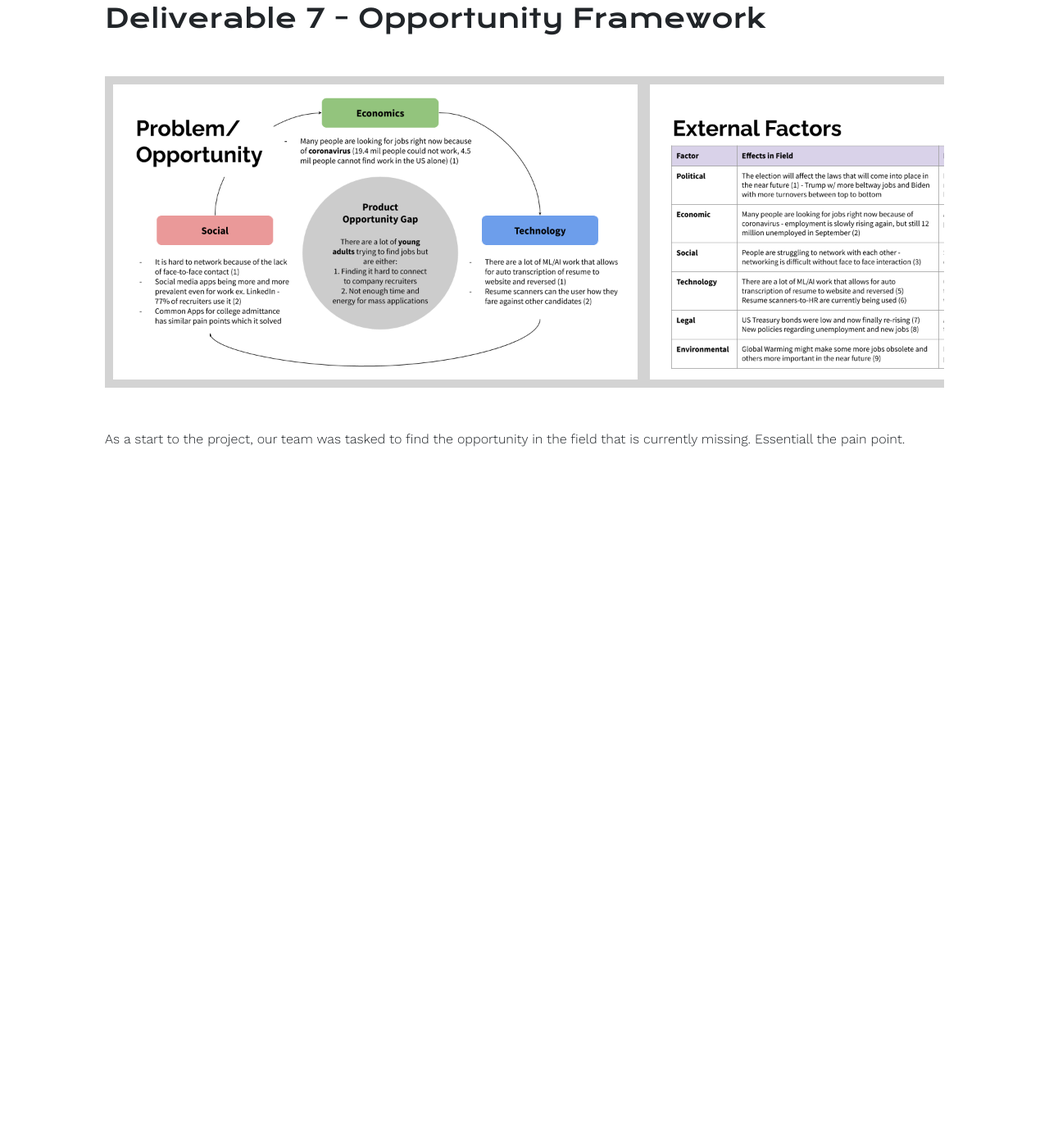
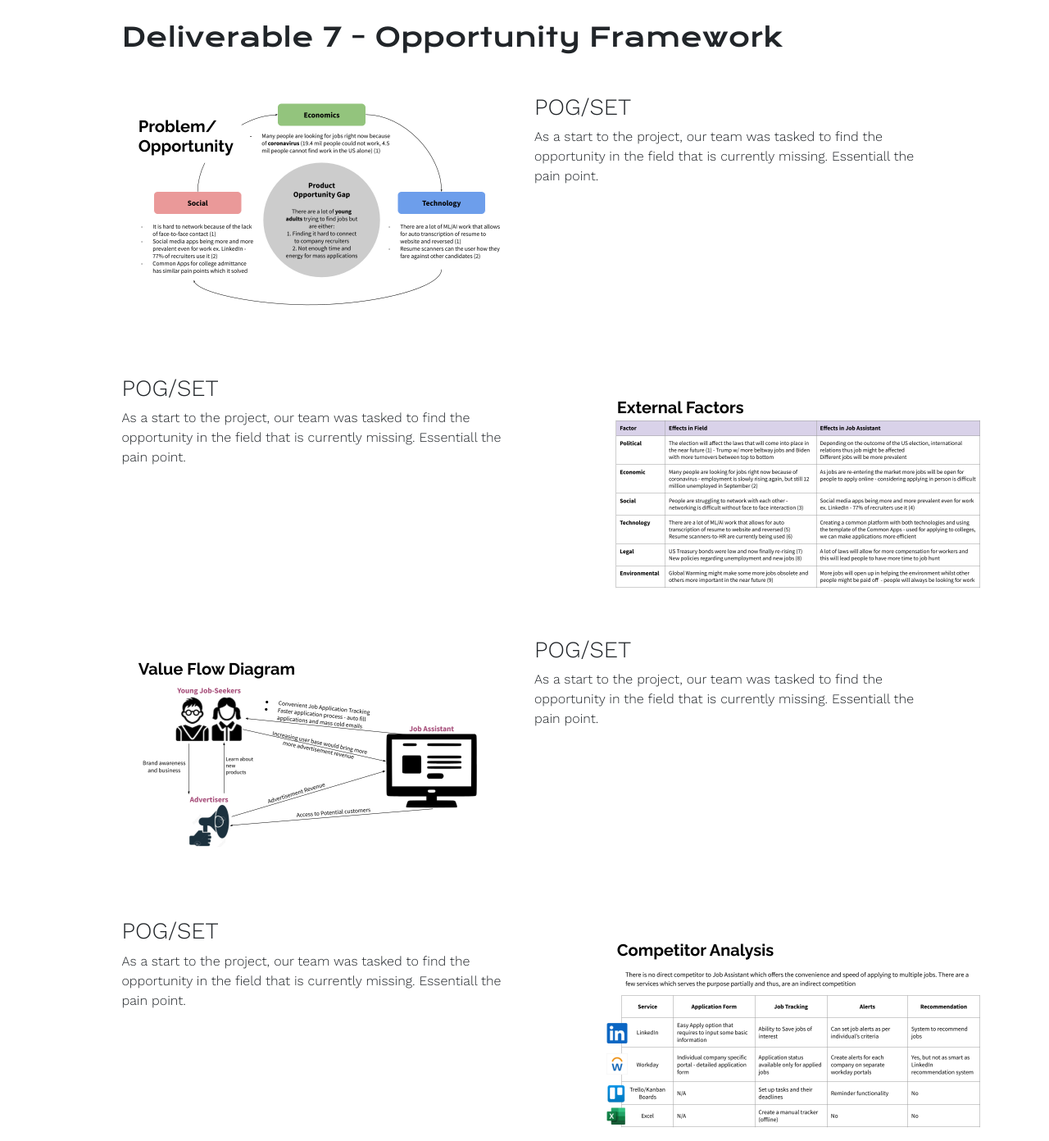
Before and after one commit to jessli2117/67470-jobassistant, a plain HTML site: page index.html in a window 1280 px wide. Shown: the part 1085-2477 px from the top of the page at 82% size. Before the commit the page ends 1697 px from the top, so only its background shows below. Drawn offline with nearby package versions, Linux system fonts and the light colour scheme; a web font is replaced by a local one.

Commit message:
added more items

```diff
--- a/index.html
+++ b/index.html
@@ -29,9 +29,11 @@
 
 
   <div class="parallax"></div>
+  <div class="row text-center">
     <div class="hero-text" data-aos="fade-down" data-aos-duration="2000" data-aos-anchor-placement="top-bottom">
-    <h1>JobAssistant</h1>
+      <h1 class="text-center" style="margin-left: 2%;">JobAssistant</h1>
       <h3 style="font-style: italic;">Help you get the job of you dreams</h3>
+    </div>
   </div>
   <a class="scroll-down" href="#d7">
     <div class="hero-text-arrow"><i class="fa fa-chevron-down" aria-hidden="false" data-aos-delay="1000"
@@ -44,20 +46,115 @@
 
 
   <!-- Deliverable 7 -->
-  <section id="d7" class="regular-background element " style="margin-bottom: 2%;" data-aos="fade-right"
-    data-aos-delay="600" data-aos-duration="1000">
+  <section id="d7">
+    <div class="element" data-aos="fade-right" data-aos-delay="600" data-aos-duration="1000">
+      <h2 class="subheading"> Deliverable 7 - Opportunity Framework</h2>
 
-    <h2 class="subheading"> Deliverable 7 - Opportunity Framework</h2>
+
+      <!-- POG/SET -->
+      <div class="row slide-section">
+        <div class="col-6">
+          <img src="images/d7opportunityframing/1.png" data-aos="fade-right" data-aos-anchor-placement="center-center"
+            data-aos-duration="1000" width="auto" height="270" class="align-self-start">
+        </div>
+        <div class="col-6">
+          <h3> POG/SET</h3>
+          <p>
+
+            As a start to the project, our team was tasked to find the opportunity in the field that is currently
+            missing.
+            Essentiall the pain point.
+
+          </p>
+
+        </div>
+      </div>
+      <br>
+
+
+      <!-- PESTLE -->
+      <div class="row slide-section justify-content-center">
+        <div class="col-6">
+          <h3> POG/SET</h3>
+          <p>
+
+            As a start to the project, our team was tasked to find the opportunity in the field that is currently
+            missing.
+            Essentiall the pain point.
+
+          </p>
+        </div>
+        <div class="col-6">
+          <div class="offset-lg-2">
+            <img src="images/d7opportunityframing/2.png" data-aos="fade-left" data-aos-anchor-placement="center-center"
+              data-aos-duration="1000" width="auto" height="270">
+            <!-- style="margin-right: 25%"> -->
+          </div>
+
+        </div>
+      </div>
+
+
+      <!-- POG/SET -->
+      <div class="row slide-section">
+        <div class="col-6">
+          <img src="images/d7opportunityframing/3.png" data-aos="fade-right" data-aos-anchor-placement="center-center"
+            data-aos-duration="1000" width="auto" height="270" class="align-self-start">
+        </div>
+        <div class="col-6">
+          <h3> POG/SET</h3>
+          <p>
+
+            As a start to the project, our team was tasked to find the opportunity in the field that is currently
+            missing.
+            Essentiall the pain point.
+
+          </p>
+
+        </div>
+      </div>
+      <br>
+
+
+      <!-- PESTLE -->
+      <div class="row slide-section justify-content-center">
+        <div class="col-6">
+          <h3> POG/SET</h3>
+          <p>
+
+            As a start to the project, our team was tasked to find the opportunity in the field that is currently
+            missing.
+            Essentiall the pain point.
+
+          </p>
+        </div>
+        <div class="col-6">
+          <div class="offset-sm-2">
+            <img src="images/d7opportunityframing/4.png" data-aos="fade-left" data-aos-anchor-placement="center-center"
+              data-aos-duration="1000" width="auto" height="270">
+            <!-- style="margin-right: 25%"> -->
+          </div>
+
+        </div>
+      </div>
+
+  </section>
+
+
+  <!-- Deliverable 8 -->
+  <section id="d8" class="other-background">
+    <div class="element" data-aos="fade-left" data-aos-delay="600" data-aos-duration="1000">
+      <h2 class="subheading"> Deliverable 8 - Customer Insights</h2>
 
       <ul class="images">
         <!-- Inline styles added for demonstration purposes only. -->
-      <li><img src="images/d7opportunityframing/1.png" alt="d7" width="640" height="360"></li>
-      <li><img src="images/d7opportunityframing/2.png" alt="d7" width="640" height="360"></li>
-      <li><img src="images/d7opportunityframing/3.png" alt="d7" width="640" height="360"></li>
-      <li><img src="images/d7opportunityframing/4.png" alt="d7" width="640" height="360"></li>
-      <li><img src="images/d7opportunityframing/5.png" alt="d7" width="640" height="360"></li>
-      <li><img src="images/d7opportunityframing/6.png" alt="d7" width="640" height="360"></li>
-      <li><img src="images/d7opportunityframing/7.png" alt="d7" width="640" height="360"></li>
+        <li><img src="images/d8customerinsights/1.png" alt="d7" width="640" height="360"></li>
+        <li><img src="images/d8customerinsights/2.png" alt="d7" width="640" height="360"></li>
+        <li><img src="images/d8customerinsights/3.png" alt="d7" width="640" height="360"></li>
+        <li><img src="images/d8customerinsights/4.png" alt="d7" width="640" height="360"></li>
+        <li><img src="images/d8customerinsights/5.png" alt="d7" width="640" height="360"></li>
+        <li><img src="images/d8customerinsights/6.png" alt="d7" width="640" height="360"></li>
+        <li><img src="images/d8customerinsights/7.png" alt="d7" width="640" height="360"></li>
       </ul>
       <!-- <br> -->
 
@@ -67,6 +164,7 @@
         Essentiall the pain point.
 
       </p>
+    </div>
   </section>
 
 
--- a/style.css
+++ b/style.css
@@ -7,13 +7,9 @@ body {
 
 
 h1 {
-    /* font-family: 'Work Sans', sans-serif; */
-    /* font-weight: 800; */
     font-family: 'Krona One', sans-serif;
     font-weight: 900;
     font-size: 72px;
-    /* font-stretch: extra-expanded; */
-    /* font-family: 'Krona One', sans-serif; */
 }
 
 h2 {
@@ -31,19 +27,26 @@ p {
 
 }
 
+section {
+    /* margin: 2% auto; */
+    padding: 2%;
+
+}
 
 .element {
     margin: 5% 10%;
+    padding: 2% auto;
 }
 
-.subheading {
-    margin: 5% auto;
+.slide-section{
+    margin-top: 5%;
 }
 
 /* specific elements */
 
-.regular-backgroud {
-    background-color: darkgray;
+.other-background {
+    background-color: lightgray;
+    /* width: 100%; */
 }
 
 .parallax {
@@ -69,9 +72,8 @@ p {
     text-align: center;
     position: absolute;
     top: 45%;
-    left: 35%;
+    /* left: 35%; */
     font-size: 72px;
-    /* transform: translate(-50%, -50%); */
     color: white;
 }
 
@@ -82,7 +84,7 @@ p {
     left: 50%;
     color: white;
     opacity: 1.0;
-    font-size:  48px;
+    font-size: 48px;
     /* opacity: 0%; */
 
 }
@@ -90,19 +92,21 @@ p {
 ul.images {
     margin: 0;
     margin-bottom: 5%;
-    padding: 0;
+
     display: flex;
     flex-direction: row;
     width: 100%;
     overflow-x: auto;
     list-style-type: none;
-    background-color: lightgrey;
-    padding: 5px;
-  }
+    /* background-color: lightgrey; */
+    padding: 0;
+    padding-bottom: 10px;
+}
 
-  ul.images li {
+ul.images li {
     flex: 0 0 auto;
     width: 645px;
-    height: 360px;
-    margin: 5px;
-  }
+    height: 370px;
+    margin: 0px 10px 5px 10px;
+    margin-left: 0;
+}
```
Lines whose indentation alone changed are shown as unchanged.
